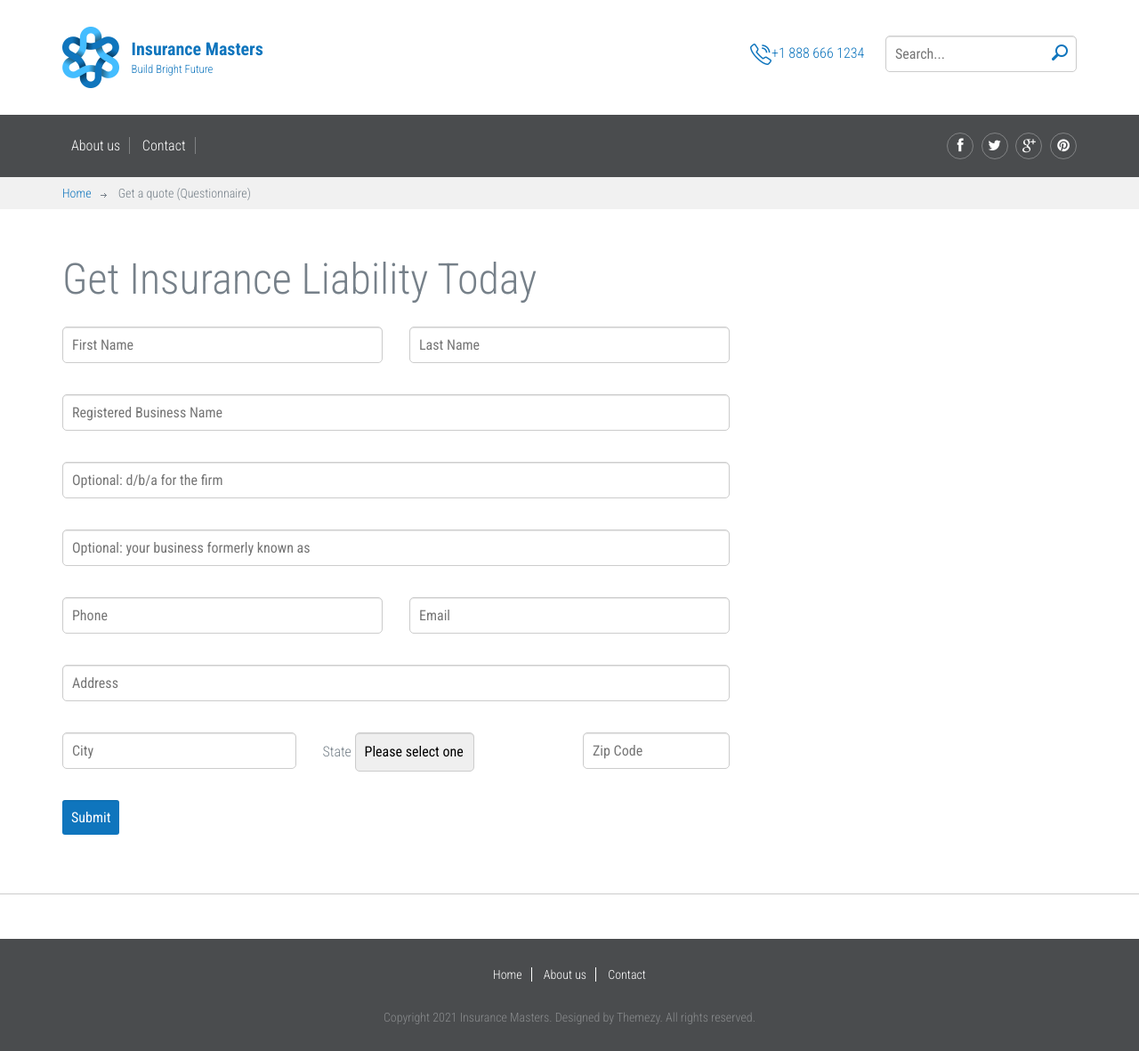
After one commit to mrtyson93/insurancemasters, a Flask app: template app/templates/quote.html in a window 1280 px wide. The commit adds this page. Shown: the whole page at 89% size. Run offline with Flask 2, Linux system fonts and the light colour scheme; the template is opened without the code that fills it, so the values that code supplies are empty.

Commit message:
add quote flow basic pages
added basic quote flow pages

```diff
--- a/app/app.py
+++ b/app/app.py
@@ -18,3 +18,15 @@ def index():
 @app.route('/about')
 def about():
     return render_template('about.html')
+
+@app.route('/state-selection')
+def state_selection():
+    return render_template('state-selection.html')
+
+@app.route('/quote', methods=['POST'] )
+def quote_form():
+    return render_template('quote.html')
+
+@app.route('/result', methods=['POST'] )
+def quote_result():
+    return render_template('result.html')
--- a/app/templates/index.html
+++ b/app/templates/index.html
@@ -7,7 +7,7 @@
 							<div class="slide-content">
 								<h2 class="slide-title">Get your <strong>Life Insurance</strong></h2>
 								<p>Lorem ipsum dolor sit amet, consectetur adipisicing elit. Repellendus quos cumque odio soluta harum error sequi laudantium, est nam perspiciatis eveniet maxime, esse possimus architecto sunt natus reprehenderit debitis fugit.</p>
-								<a href="#" class="button">Get a quote</a>
+								<a href="./state-selection" class="button">Get a quote</a>
 							</div>
 						</div>
 					</li>
@@ -16,7 +16,7 @@
 							<div class="slide-content">
 								<h2 class="slide-title">Get your <strong>Life Insurance</strong></h2>
 								<p>Lorem ipsum dolor sit amet, consectetur adipisicing elit. Repellendus quos cumque odio soluta harum error sequi laudantium, est nam perspiciatis eveniet maxime, esse possimus architecto sunt natus reprehenderit debitis fugit.</p>
-								<a href="#" class="button">Get a quote</a>
+								<a href="./state-selection" class="button">Get a quote</a>
 							</div>
 						</div>
 					</li>
@@ -25,7 +25,7 @@
 							<div class="slide-content">
 								<h2 class="slide-title">Get your <strong>Life Insurance</strong></h2>
 								<p>Lorem ipsum dolor sit amet, consectetur adipisicing elit. Repellendus quos cumque odio soluta harum error sequi laudantium, est nam perspiciatis eveniet maxime, esse possimus architecto sunt natus reprehenderit debitis fugit.</p>
-								<a href="#" class="button">Get a quote</a>
+								<a href="./state-selection" class="button">Get a quote</a>
 							</div>
 						</div>
 					</li>
--- /dev/null
+++ b/app/templates/quote.html
@@ -0,0 +1,61 @@
+{% extends "layout.html" %}
+
+{% block content %}
+    <div class="breadcrumbs">
+        <div class="container">
+            <a href="./index">Home</a>
+            <span>Get a quote (Questionnaire)</span>
+        </div>
+    </div>
+    <div class="page">
+        <div class="container">
+            <h3 class="entry-title">Get Insurance Liability Today </h3>
+            <p></p>
+             <form action="./result" method="post" class="contact-form">
+                  <div class="row">
+                        <div class="col-md-4"><input type="text" placeholder="First Name"></div>
+                        <div class="col-md-4"><input type="text" placeholder="Last Name"></div>
+                        <div class="col-md-4">&nbsp;</div>
+                  </div>
+                 <div class="row">
+                        <div class="col-md-8"><input type="text" placeholder="Registered Business Name"></div>
+                  </div>
+                 <div class="row">
+                        <div class="col-md-8"><input type="text" placeholder="Optional: d/b/a for the firm"></div>
+                  </div>
+                 <div class="row">
+                        <div class="col-md-8"><input type="text" placeholder="Optional: your business formerly known as"></div>
+                  </div>
+                 <div class="row">
+                        <div class="col-md-4"><input type="text" placeholder="Phone"></div>
+                        <div class="col-md-4"><input type="text" placeholder="Email"></div>
+                  </div>
+                 <div class="row">
+                        <div class="col-md-8"><input type="text" placeholder="Address"></div>
+
+                  </div>
+                 <div class="row">
+                      <div class="col-md-3"><input type="text" placeholder="City"></div>
+                      <div class="col-md-3">State
+                          <select>
+                            <option value="">Please select one</option>
+                            <option value="CA">California</option>
+                            <option value="TX">Texas</option>
+                            <option value="WA">Washington</option>
+                            <option value="FL">Florida</option>
+                            <option value="VA">Virginia</option>
+                          </select>
+                      </div>
+                      <div class="col-md-2"><input type="text" placeholder="Zip Code"></div>
+                 </div>
+
+
+
+                 <p class="text-left">
+                     <input type="submit" value="Submit">
+                 </p>
+            </form>
+        </div>
+    </div>
+
+{% endblock %}
```
Also changed, not shown: app/templates/result.html (added, +16 -0 lines), app/templates/state-selection.html (added, +30 -0 lines).
